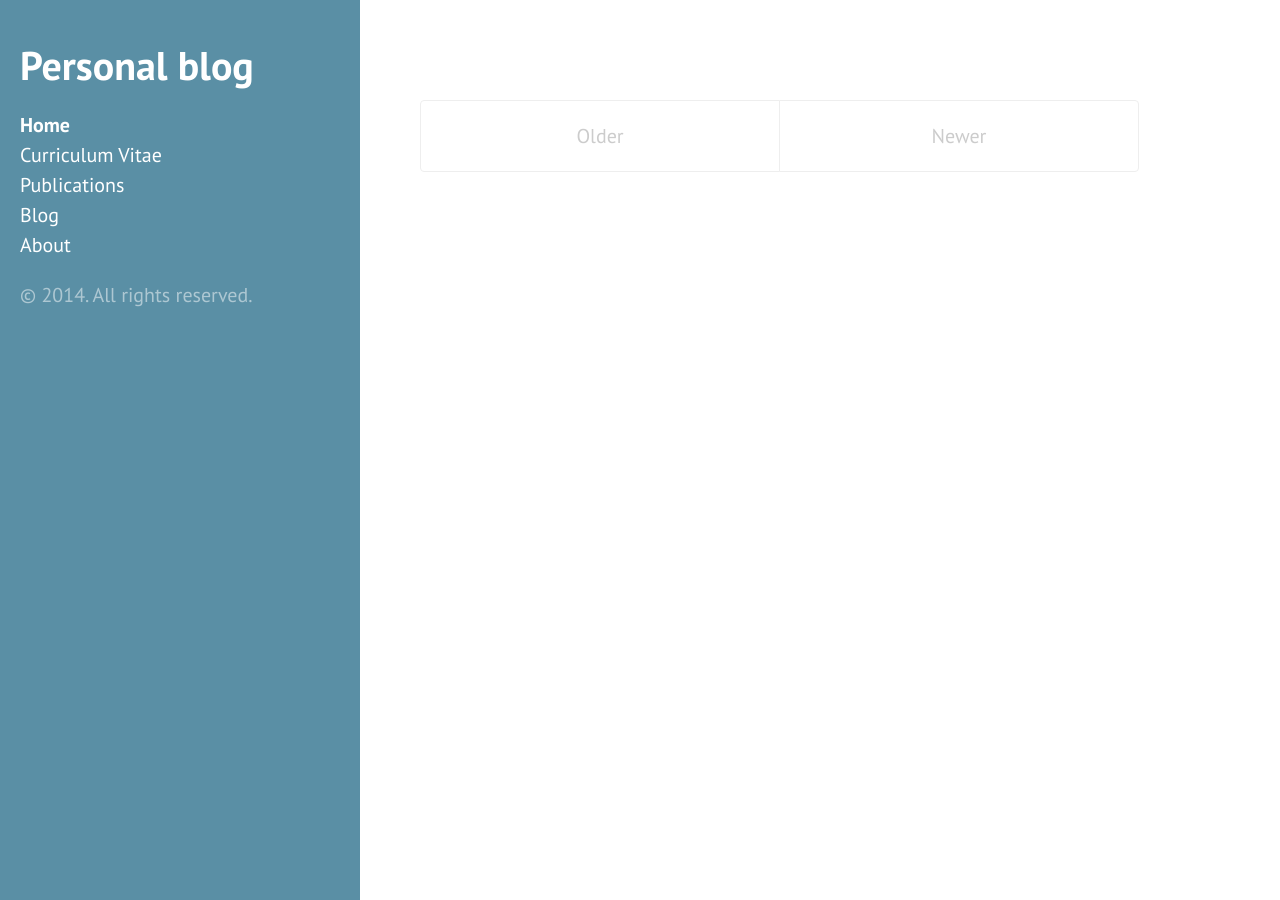
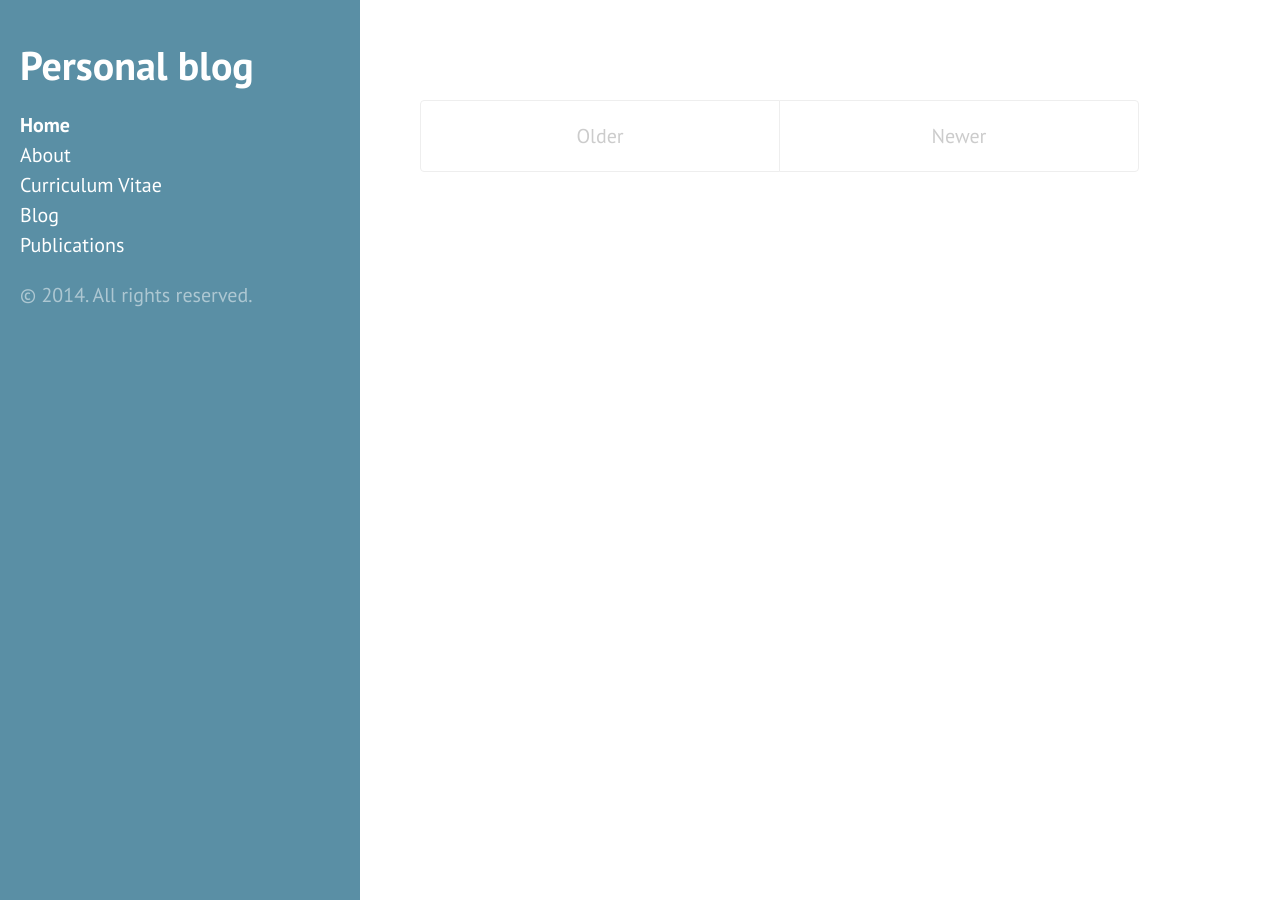
Before and after one commit to azhmogin/azhmogin.github.io, a Jekyll site: the page built from index.html, in a window 1280 px wide. Built offline with Jekyll 4.4.1, drawn with Linux system fonts in a browser that asks for light colours.

Commit message:
Update sidebar.html
Removing sorting for now

```diff
--- a/_includes/sidebar.html
+++ b/_includes/sidebar.html
@@ -15,7 +15,7 @@
         `layout: page` in the front-matter. See readme for usage.
       {% endcomment %}
 
-      {% assign pages_list = site.pages | sort:"priority" %}
+      {% assign pages_list = site.pages %}
       {% for node in pages_list %}
         {% if node.title != null %}
           {% if node.layout == "page" %}
```
